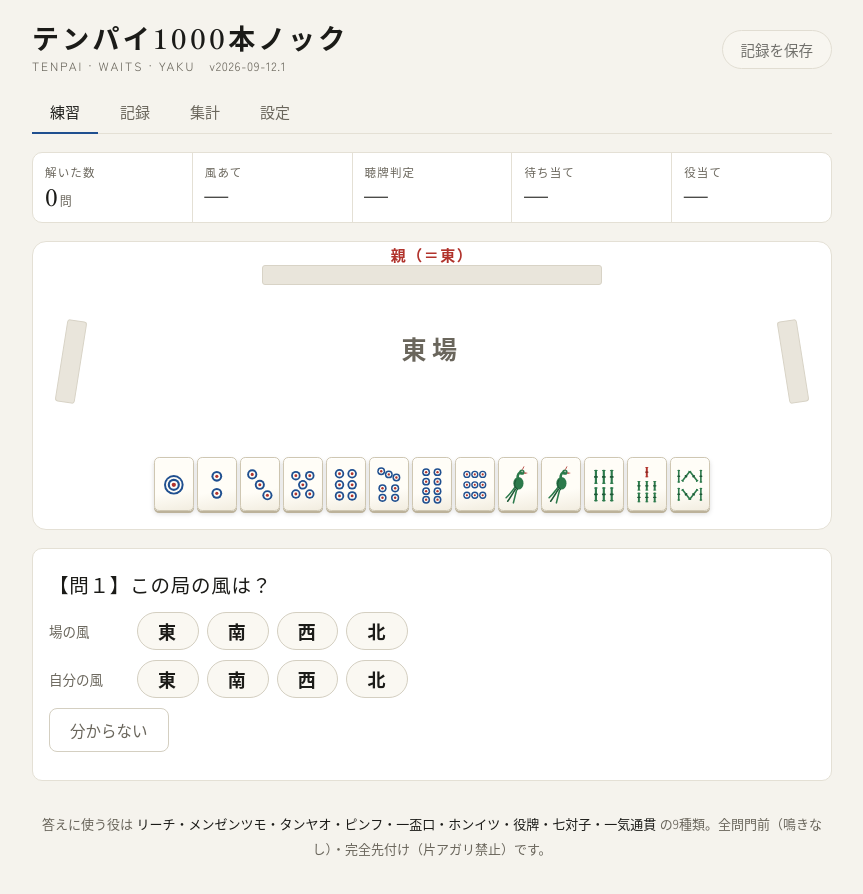
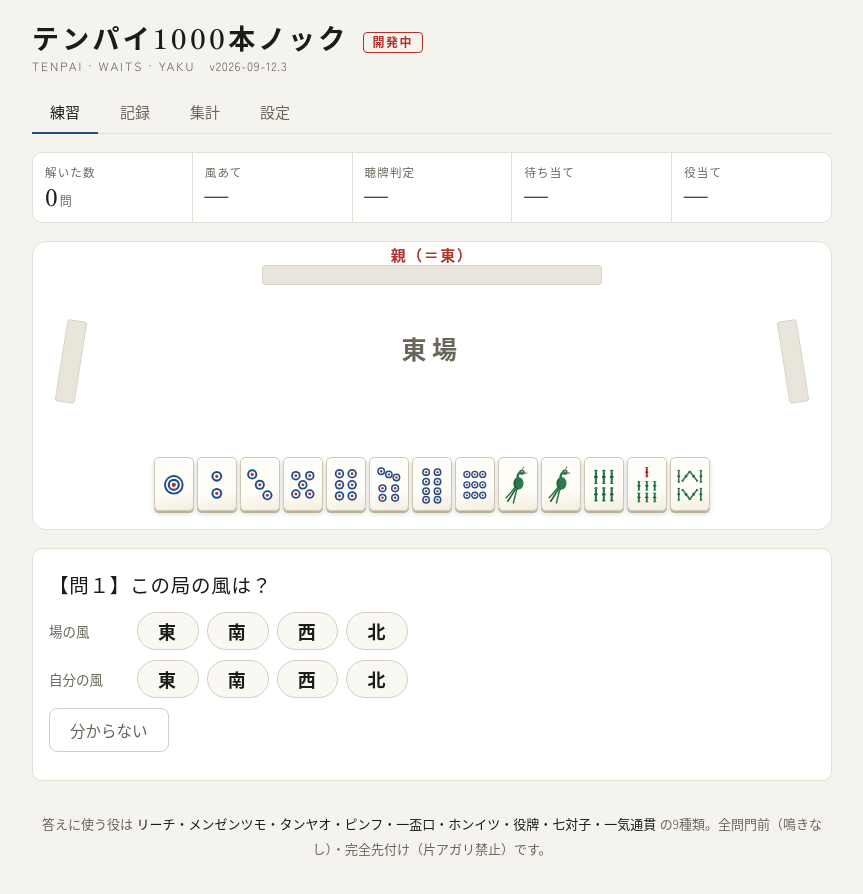
Before and after one commit to nori4121/tempai1000, a plain HTML site: page index.html in a window 1280 px wide. Shown: the whole page, without its empty margins (208-1071 px from the left). Drawn offline with Linux system fonts and the light colour scheme.

Commit message:
Add files via upload

```diff
--- a/index.html
+++ b/index.html
@@ -81,6 +81,11 @@ h1 .sub{
   letter-spacing:.16em;color:var(--sub);margin-top:5px;
 }
 h1 .ver{margin-left:14px;letter-spacing:.06em;font-variant-numeric:tabular-nums}
+h1 .dev{
+  display:inline-block;vertical-align:middle;margin-left:14px;
+  font-family:var(--gothic);font-size:12px;font-weight:600;letter-spacing:.12em;
+  color:var(--aka);border:1.5px solid var(--aka);border-radius:4px;padding:2px 9px;
+}
 .savebox{display:flex;align-items:center;gap:12px}
 .unsaved{font-size:13px;color:var(--sub);white-space:nowrap}
 .unsaved.pending{color:var(--aka);font-weight:600}
@@ -93,6 +98,7 @@ h1 .ver{margin-left:14px;letter-spacing:.06em;font-variant-numeric:tabular-nums}
 
 /* ============ タブ ============ */
 #drill{display:flex;flex-direction:column;gap:18px}
+[hidden]{display:none !important}
 .tabs{display:flex;gap:4px;border-bottom:1px solid var(--line)}
 .tab{
   border:none;background:none;color:var(--sub);font-size:15px;
@@ -442,7 +448,7 @@ button{font-family:var(--gothic);font-size:15.5px;cursor:pointer}
 <div class="wrap">
 
   <header>
-    <h1>テンパイ1000本ノック<span class="sub">TENPAI · WAITS · YAKU<span class="ver" id="ver"></span></span></h1>
+    <h1>テンパイ1000本ノック<span class="dev">開発中</span><span class="sub">TENPAI · WAITS · YAKU<span class="ver" id="ver"></span></span></h1>
     <div class="savebox">
       <span class="unsaved" id="unsaved"></span>
       <button class="btn save" id="save">記録を保存</button>
@@ -1323,7 +1329,8 @@ let score = { s0:null, s1:null, s2:null, s3:null, s4:null };
 let dunno = { s0:false, s1:false, s2:false, s3:false, s4:false };   // 「分からない」を選んだか
 let lastRender = 0;                 // 画面を描いた時刻
 const tooSoon = () => Date.now() - lastRender < 320;
-const APP_VERSION = '2026-09-12.1';       // version.json と合わせる
+const APP_VERSION = '2026-09-12.3';       // version.json と合わせる
+const SHOW_SAVE = false;                  // 手動の「記録を保存」を出すかどうか
 
 /* ドラ表示牌の小さな表示 */
 function indBox(label, t){
@@ -1957,6 +1964,10 @@ function renderSaveState(){
   const tag = $('unsaved'), btn = $('save');
   const marked = records.filter(r => r.mark).length;
 
+  if (!SHOW_SAVE && storeMode !== 'db'){   /* 手動保存を隠しているとき */
+    btn.hidden = true; tag.textContent = ''; tag.classList.remove('pending');
+    return;
+  }
   if (storeMode === 'db'){                 /* アーティファクト … 自動保存 */
     btn.hidden = true;
     let t = dbFailed ? '保存できませんでした'
@@ -2010,7 +2021,7 @@ async function initStore(){
   if (!(window.claude && typeof window.claude.use === 'function')) return;
   let db = null;
   try { db = await window.claude.use('db'); } catch (e) { db = null; }
-  if (!db){ $('save').hidden = false; renderSaveState(); return; }
+  if (!db){ $('save').hidden = !SHOW_SAVE; renderSaveState(); return; }
 
   DB = db; storeMode = 'db';
   renderSaveState();
@@ -2597,7 +2608,7 @@ renderTab();
 renderSaveState();
 $('save').onclick = saveFile;
 /* アーティファクトの中では書き出しが使えない。db が使えるか分かるまで隠しておく */
-if (window.claude && typeof window.claude.use === 'function') $('save').hidden = true;
+if (!SHOW_SAVE || (window.claude && typeof window.claude.use === 'function')) $('save').hidden = true;
 newProblem();
 initStore();
 </script>
```
